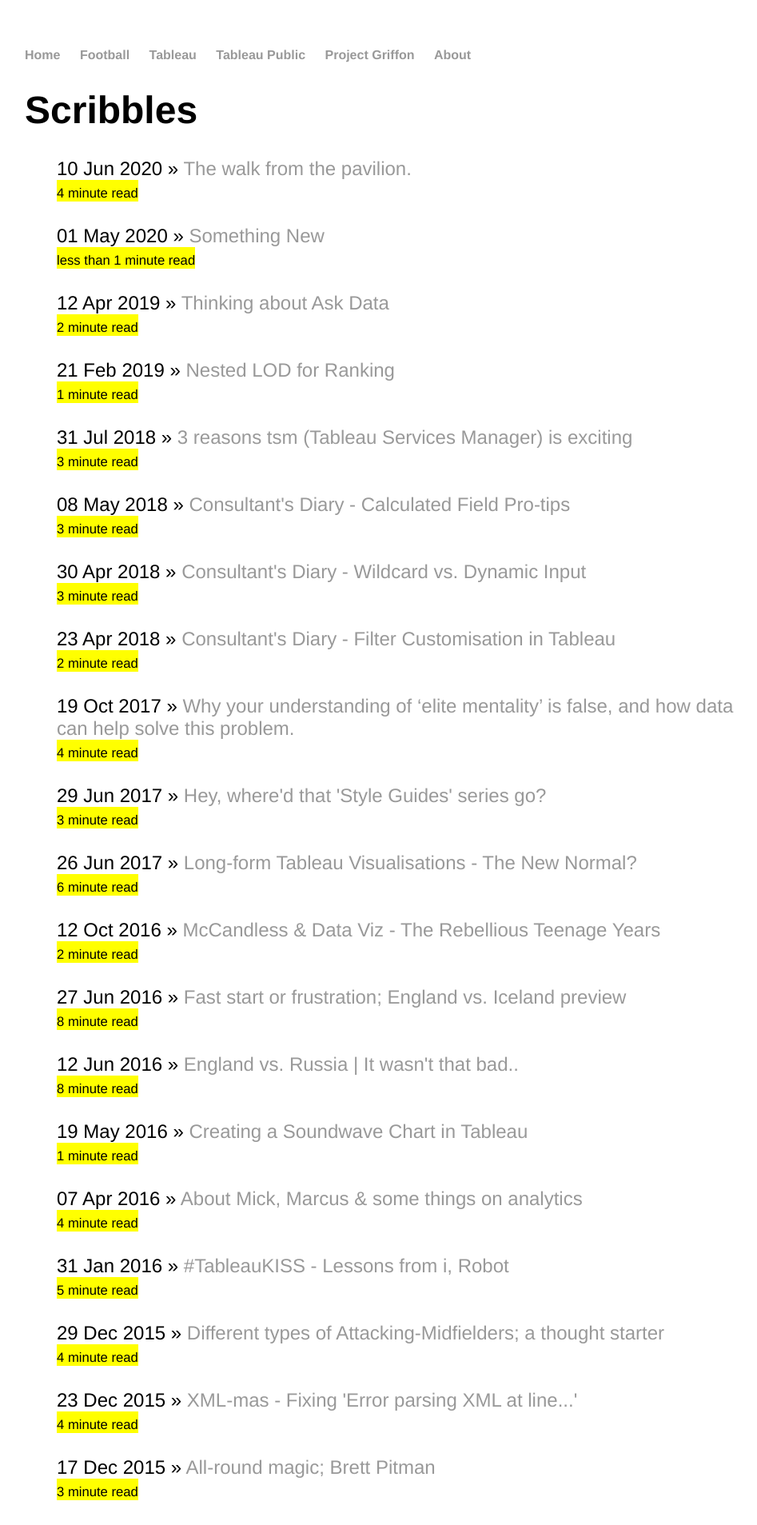
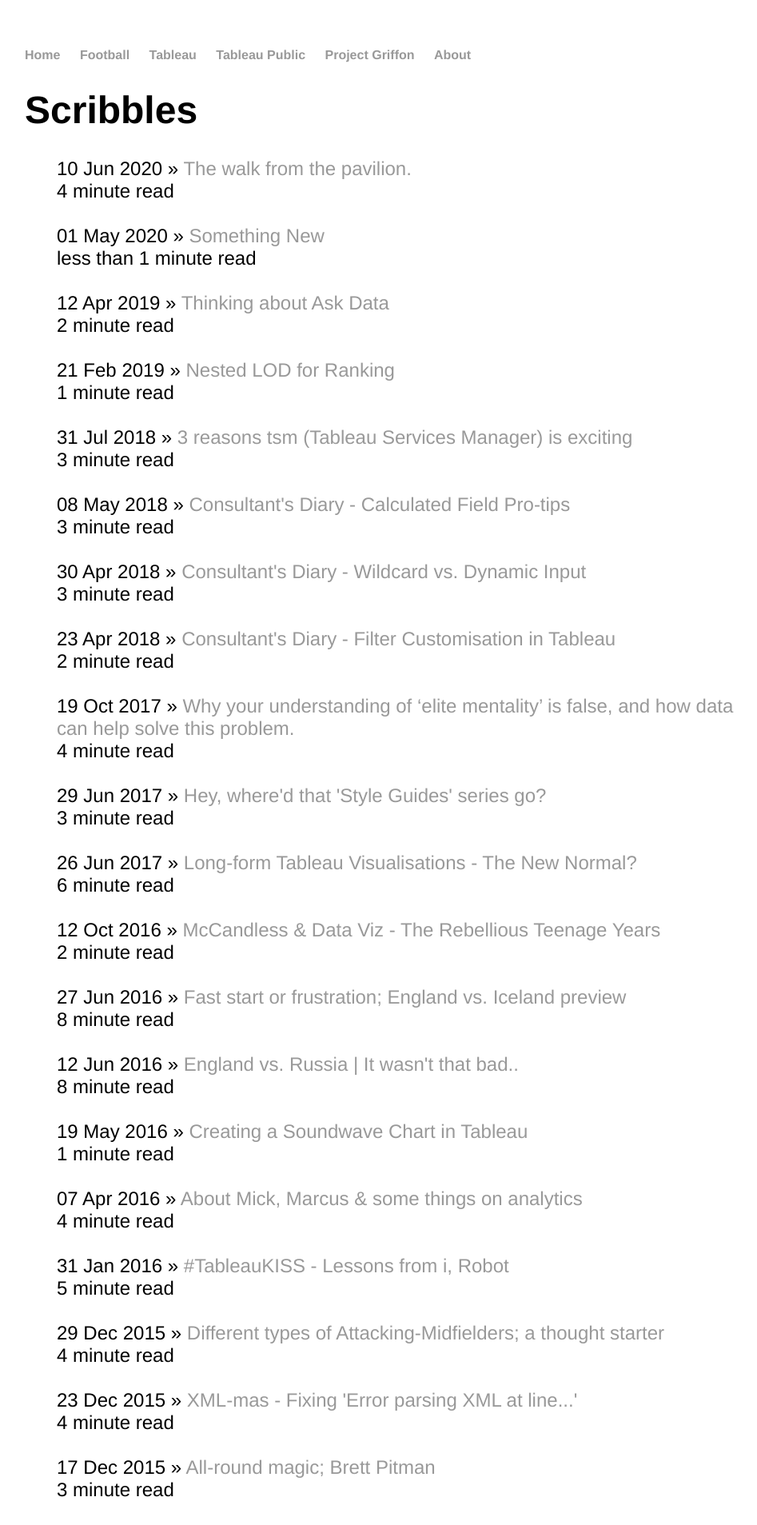
Before and after one commit to scribblr42/scribbles.github.io, a Jekyll site: the page built from index.html, in a window 1280 px wide. Shown: the top 1907 px of the page at 80% size, without its empty margins (161-1108 px from the left). Built offline with Jekyll 4.4.1, drawn with Linux system fonts in a browser that asks for light colours.

Commit message:
Update index.html

```diff
--- a/index.html
+++ b/index.html
@@ -7,7 +7,7 @@
 
 	  {% for post in site.posts %}
 	    <li><span>{{ post.date | date_to_string }}</span> » <a href="{{ post.url }}" title="{{ post.title }}">{{ post.title }}</a></li>
-		<mark><small><small>{% include read-time.html %}</small></small></mark>
+		<span class="post-date"><i class="fa fa-clock-o" aria-hidden="true"></i> {% include read-time.html %}</span>
 		<br></br>
 	{% endfor %}
 	</ul>
```
